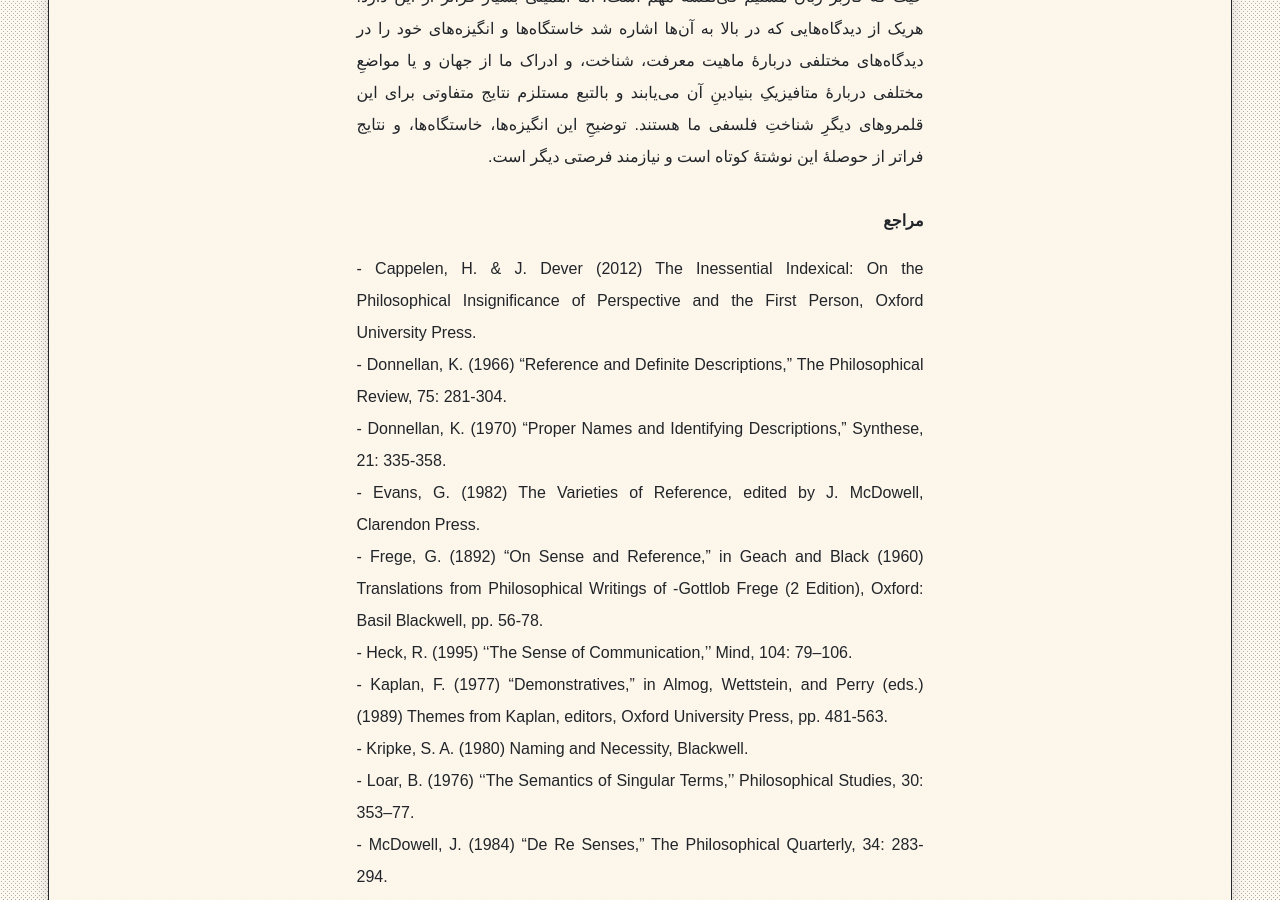
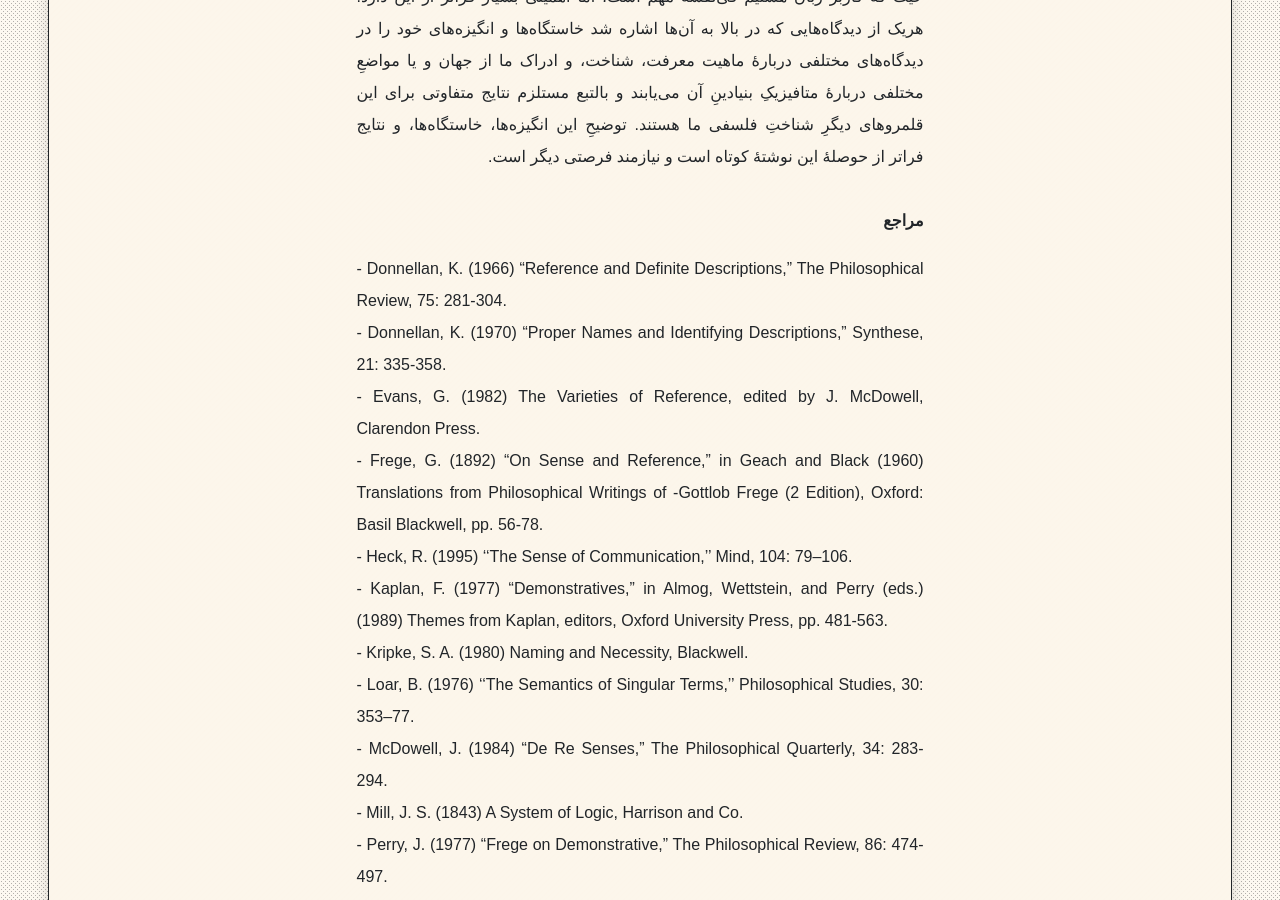
Before and after one commit to phicudemy/phicudemy.github.io, a Jekyll site: the page built from _posts/2025-04-04-singularterms-review.md, in a window 1280 px wide and 900 px high, scrolled down 8498 px. Built offline with Jekyll 4.4.1, drawn with Linux system fonts in a browser that asks for light colours; some web fonts are replaced.

Commit message:
TinaCMS content update

```diff
--- a/_posts/2025-04-04-singularterms-review.md
+++ b/_posts/2025-04-04-singularterms-review.md
@@ -10,6 +10,7 @@ categories:
 contents:
   - path: _contents/article.md
 ---
+
 
 
 
@@ -135,8 +136,6 @@ contents:
 
 <p dir="ltr">
 
-- Cappelen, H. & J. Dever (2012) The Inessential Indexical: On the Philosophical Insignificance of Perspective and the First Person, Oxford University Press. <br>
-
 - Donnellan, K. (1966) “Reference and Definite Descriptions,” The Philosophical Review, 75: 281-304. <br>
 
 - Donnellan, K. (1970) “Proper Names and Identifying Descriptions,” Synthese, 21: 335-358. <br>
```
